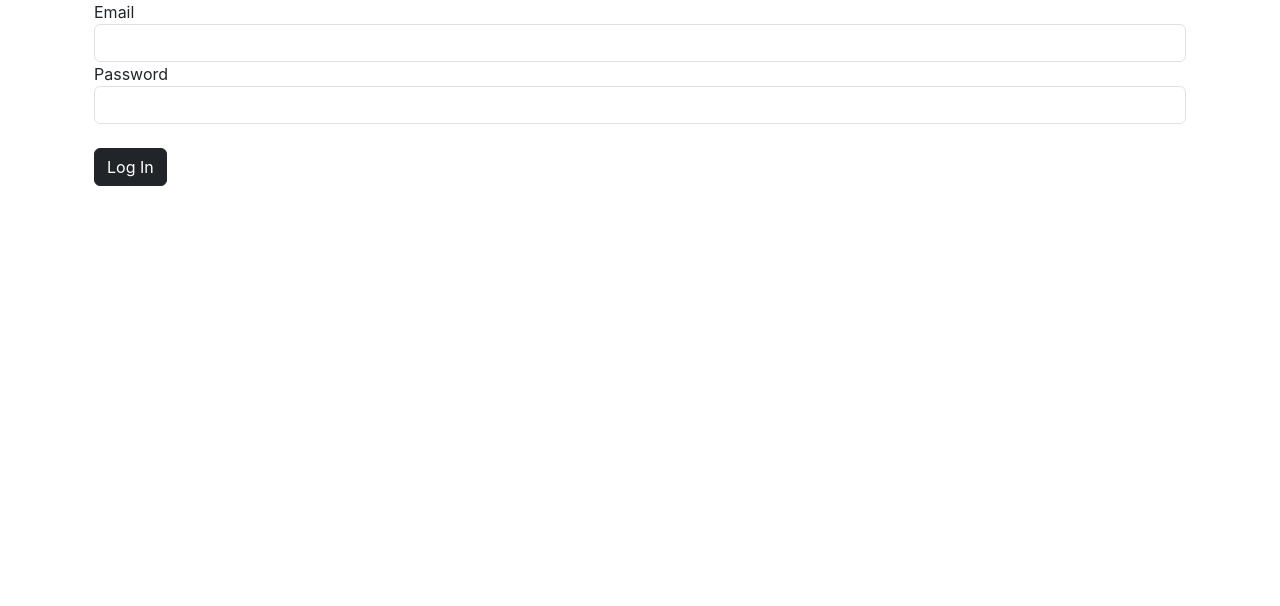
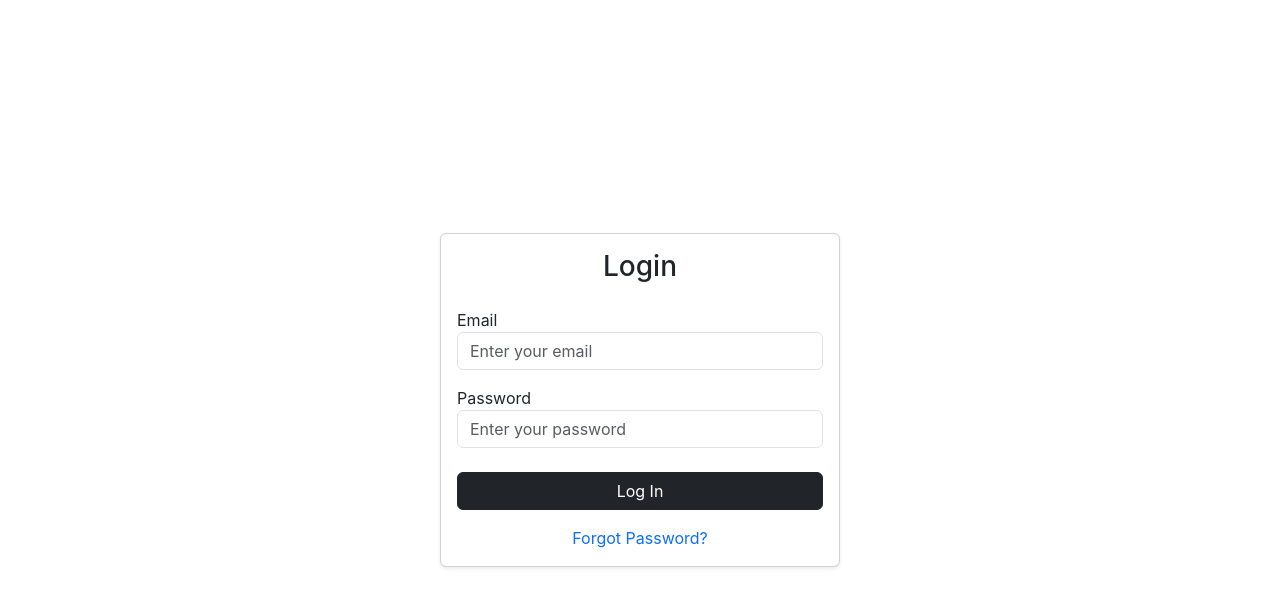
Before and after one commit to Masteidel/capstone-project-the-faculty, a React (Create React App) app in the folder client/register/: page /login in a window 1280 px wide. Shown: the top 606 px of the page. Built offline with nearby package versions, Linux system fonts and the light colour scheme.

Commit message:
Added similar styling to login page and sign up page

```diff
--- a/client/register/src/components/Login.js
+++ b/client/register/src/components/Login.js
@@ -1,7 +1,11 @@
+import React from 'react';
+
 function Login() {
-
     return (
-        <section className="container">
+        <div className="container d-flex justify-content-center align-items-center vh-100">
+            <div className="card shadow-sm" style={{ width: '400px' }}>
+                <div className="card-body">
+                    <h3 className="text-center mb-4">Login</h3>
                     <form>
                         <fieldset className="form-group">
                             <label htmlFor="email">Email</label>
@@ -10,24 +14,31 @@ function Login() {
                                 name="email"
                                 type="email"
                                 className="form-control"
+                                placeholder="Enter your email"
                             />
                         </fieldset>
-                <fieldset className="form-group">
+                        <fieldset className="form-group mt-3">
                             <label htmlFor="password">Password</label>
                             <input
                                 id="password"
                                 name="password"
                                 type="password"
                                 className="form-control"
+                                placeholder="Enter your password"
                             />
                         </fieldset>
-                <div className="mt-4">
-                    <button type="submit" className="btn btn-dark">
+                        <div className="mt-4 d-grid">
+                            <button type="submit" className="btn btn-dark btn-block">
                                 Log In
                             </button>
                         </div>
+                        <div className="mt-3 text-center">
+                            <a href="#" className="text-decoration-none">Forgot Password?</a>
+                        </div>
                     </form>
-        </section>
+                </div>
+            </div>
+        </div>
     );
 }
 
--- a/client/register/src/components/Signup.js
+++ b/client/register/src/components/Signup.js
@@ -1,3 +1,5 @@
+import React from "react";
+
 function Signup() {
 
     const [accountType, setAccountType] = React.useState('');
@@ -7,7 +9,10 @@ function Signup() {
     }
 
     return (
-        <section className="container">
+        <div className="container d-flex justify-content-center align-items-center vh-100">
+            <div className="card shadow-sm" style={{ width: '400px' }}>
+                <div className="card-body">
+                    <h3 className="text-center mb-4">Sign Up</h3>
                     <form>
                         <fieldset className="form-group">
                             <label htmlFor="firstName">First Name</label>
@@ -16,94 +21,105 @@ function Signup() {
                                 name="firstName"
                                 type="text"
                                 className="form-control"
+                                placeholder="Enter your first name"
                             />
                         </fieldset>
-                <fieldset className="form-group">
-                    <label htmlFor="lastName">First Name</label>
+                        <fieldset className="form-group mt-3">
+                            <label htmlFor="lastName">Last Name</label>
                             <input
                                 id="lastName"
                                 name="lastName"
                                 type="text"
                                 className="form-control"
+                                placeholder="Enter your last name"
                             />
                         </fieldset>
-                <fieldset className="form-group">
+                        <fieldset className="form-group mt-3">
                             <label htmlFor="email">Email</label>
                             <input
                                 id="email"
                                 name="email"
                                 type="email"
                                 className="form-control"
+                                placeholder="Enter your email"
                             />
                         </fieldset>
-                <fieldset className="form-group">
+                        <fieldset className="form-group mt-3">
                             <label htmlFor="phone">Phone</label>
                             <input
                                 id="phone"
                                 name="phone"
                                 type="tel"
                                 className="form-control"
+                                placeholder="Enter your phone number"
                             />
                         </fieldset>
-                <fieldset className="form-group">
+                        <fieldset className="form-group mt-3">
                             <label htmlFor="password">Password</label>
                             <input
                                 id="password"
                                 name="password"
                                 type="password"
                                 className="form-control"
+                                placeholder="Enter your password"
                             />
                         </fieldset>
-                <fieldset className="form-group">
+                        <fieldset className="form-group mt-3">
                             <label htmlFor="confirmPassword">Confirm Password</label>
                             <input
                                 id="confirmPassword"
                                 name="confirmPassword"
                                 type="password"
                                 className="form-control"
+                                placeholder="Confirm your password"
                             />
                         </fieldset>
                         {accountType === 'professor' && (
-                    <fieldset className="form-group">
+                            <fieldset className="form-group mt-3">
                                 <label htmlFor="accessCode">Access Code</label>
                                 <input
                                     id="accessCode"
                                     name="accessCode"
                                     type="text"
                                     className="form-control"
+                                    placeholder="Enter access code"
                                 />
                             </fieldset>
                         )}
-                <fieldset className="form-group">
+                        <fieldset className="form-group mt-4">
                             <legend>Account Type</legend>
-                    <div>
+                            <div className="form-check">
                                 <input
                                     type="radio"
                                     id="professor"
                                     name="role"
                                     value="professor"
+                                    className="form-check-input"
                                     onChange={handleAccountTypeChange}
                                 />
-                        <label htmlFor="professor">Professor</label>
+                                <label htmlFor="professor" className="form-check-label">Professor</label>
                             </div>
-                    <div>
+                            <div className="form-check">
                                 <input
                                     type="radio"
                                     id="student"
                                     name="role"
                                     value="student"
+                                    className="form-check-input"
                                     onChange={handleAccountTypeChange}
                                 />
-                        <label htmlFor="student">Student</label>
+                                <label htmlFor="student" className="form-check-label">Student</label>
                             </div>
                         </fieldset>
-                <div className="mt-4">
-                    <button type="submit" className="btn btn-dark">
+                        <div className="mt-4 d-grid">
+                            <button type="submit" className="btn btn-dark btn-block">
                                 Sign Up
                             </button>
                         </div>
                     </form>
-        </section>
+                </div>
+            </div>
+        </div>
     );
 }
 
```
Lines whose indentation alone changed are shown as unchanged.
